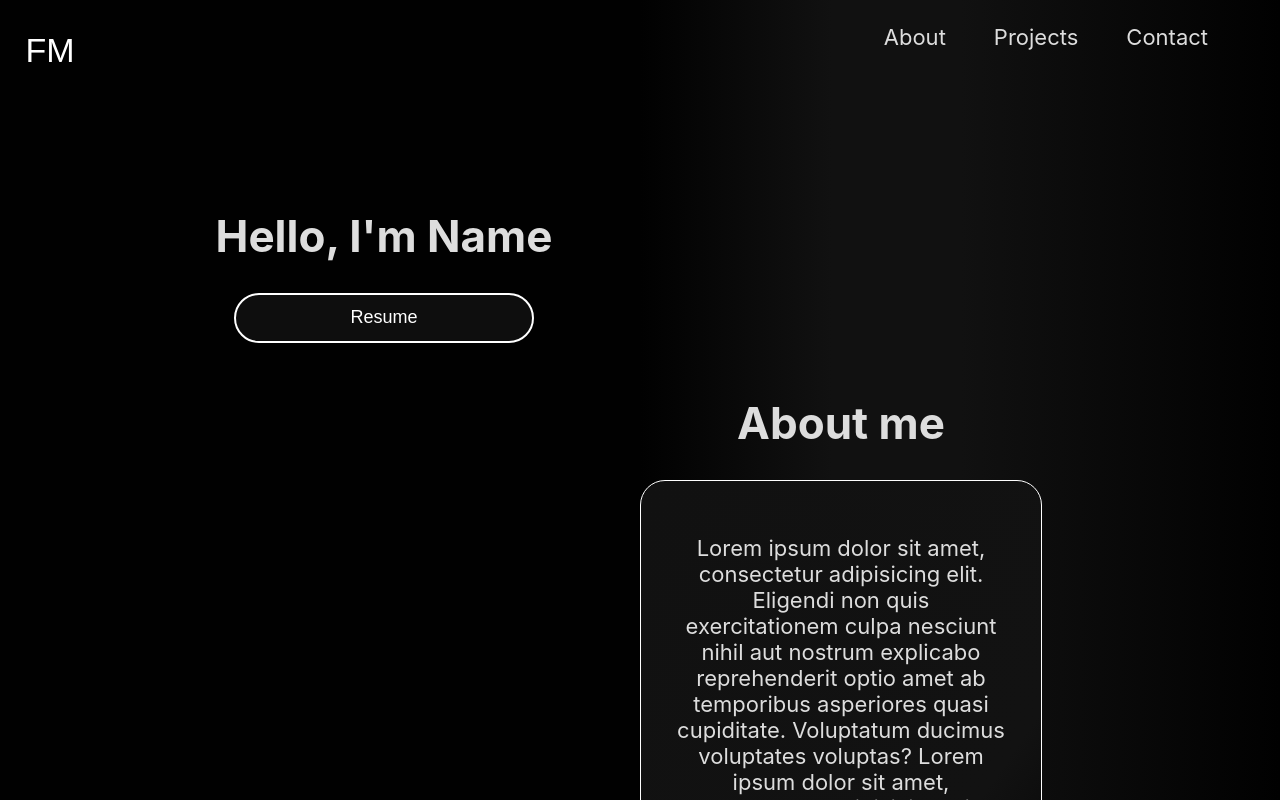
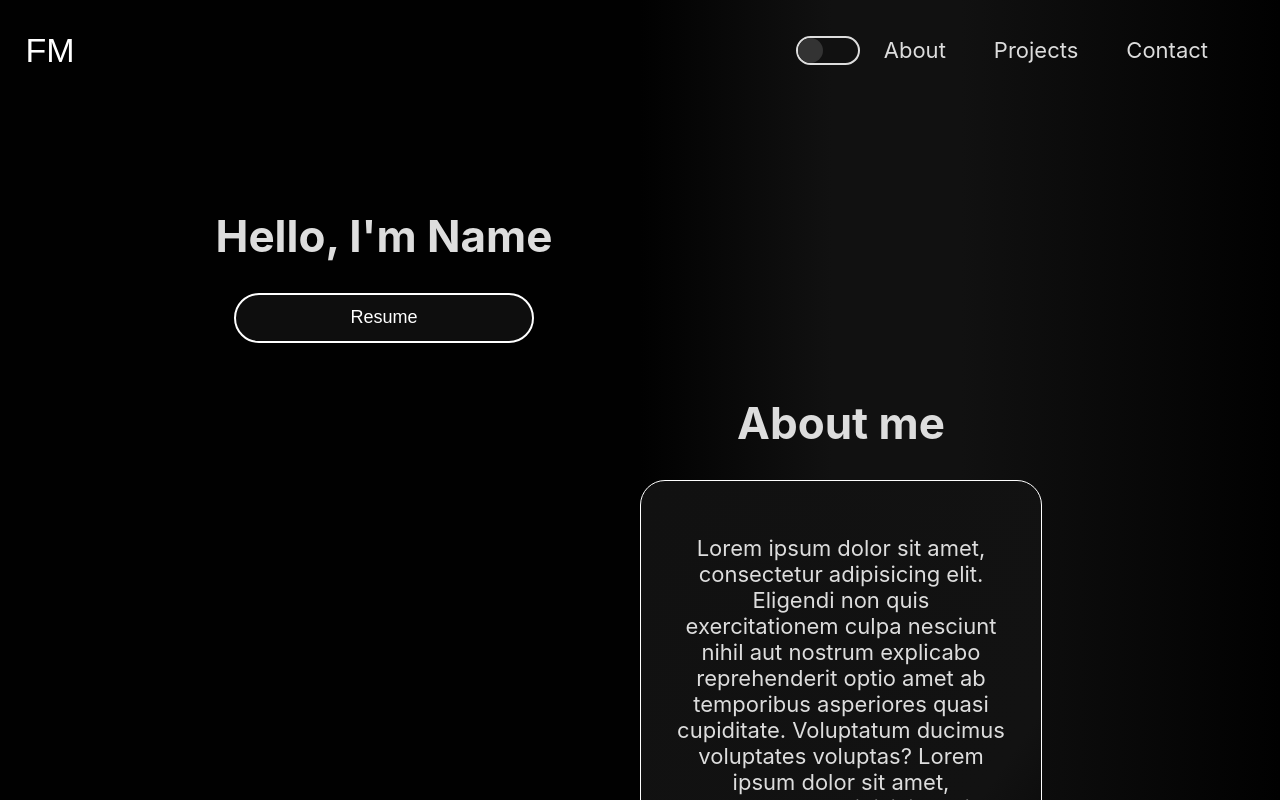
Before and after one commit to Faboid/portfolio, a React (Create React App) app: page / in a window 1280 px wide. Shown: the top 800 px of the page. Built offline with nearby package versions, Linux system fonts and the light colour scheme; the HTML template or start-up script is replaced by a standard one.

Commit message:
Extracted Navbar from About.js

```diff
--- /dev/null
+++ b/src/components/Navbar.css
@@ -0,0 +1,43 @@
+
+.navbar {
+    display: flex;
+    justify-content: space-between;
+    align-items: center;
+}
+
+.nav-headers {
+    display:flex;
+    justify-content: space-between;
+    align-items: center;
+}
+
+.nav-links {
+    display: flex;
+    justify-content: space-between;
+    padding-right: 3rem;
+}
+
+.nav-link {
+    padding: 1.5rem;
+}
+
+.icon-button {
+    height: 100px;
+    aspect-ratio: 1/1;
+    background: transparent;
+    border: transparent;
+    color: white;
+    transition: 2s;
+    border-radius: 100%;
+    font-size: 34px;
+}
+
+.icon-button:hover {
+    scale: 1.2;
+}
+
+.icon-button:focus {
+    background: #333333;
+    transform: scale(1.3);
+    rotate: 360deg;
+}
--- /dev/null
+++ b/src/components/Navbar.js
@@ -0,0 +1,26 @@
+import './Navbar.css';
+import ThemeSwitcher from './ThemeSwitcher';
+
+export default function Navbar() {
+    return (
+        <div className="navbar">
+
+            <button className='icon-button'>FM</button>
+            <div className='nav-headers'>
+                <ThemeSwitcher/>
+                <NavLinks/>
+            </div>
+
+        </div>
+    );
+}
+
+function NavLinks() {
+    return (
+        <div className='nav-links'>
+            <span className='nav-link'>About</span>
+            <span className='nav-link'>Projects</span>
+            <span className='nav-link'>Contact</span>
+        </div>
+    );
+}
--- a/src/sections/About.css
+++ b/src/sections/About.css
@@ -6,42 +6,6 @@
 .about {
     background-image: var(--about-bg);
     min-height: 100vh;
-}
-
-.navbar {
-    display: flex;
-    justify-content: space-between;
-}
-
-.nav-links {
-    display: flex;
-    justify-content: space-between;
-    padding-right: 3rem;
-}
-
-.nav-link {
-    padding:1.5rem;
-}
-
-.icon-button {
-    height: 100px;
-    aspect-ratio: 1/1;
-    background: transparent;
-    border: transparent;
-    color: white;
-    transition: 2s;
-    border-radius: 100%;
-    font-size: 34px;
-}
-
-.icon-button:hover {
-    scale: 1.2;
-}
-
-.icon-button:focus {
-    background: #333333;
-    transform: scale(1.3);
-    rotate: 360deg;
 }
 
 .greetings {
--- a/src/sections/About.js
+++ b/src/sections/About.js
@@ -1,3 +1,4 @@
+import Navbar from '../components/Navbar';
 import ResumeButton from '../components/ResumeButton';
 import Spacer from '../components/Spacer';
 import './About.css';
@@ -6,10 +7,7 @@ export default function About() {
     return (
         <div className="about">
 
-            <div className='navbar'>
-                <button className='icon-button'>FM</button>
-                <NavLinks/>
-            </div>
+            <Navbar/>
 
             <Spacer height={"10vh"}/>
             <Greetings/>
@@ -17,16 +15,6 @@ export default function About() {
             <Description/>
             <Spacer height={"5vh"}/>
 
-        </div>
-    );
-}
-
-function NavLinks() {
-    return (
-        <div className='nav-links'>
-            <span className='nav-link'>About</span>
-            <span className='nav-link'>Projects</span>
-            <span className='nav-link'>Contact</span>
         </div>
     );
 }
```
